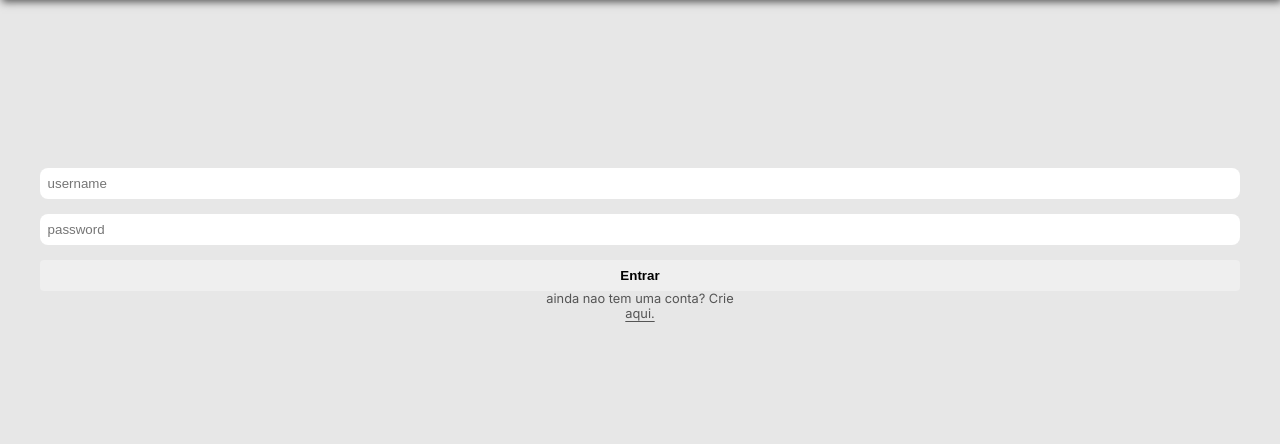
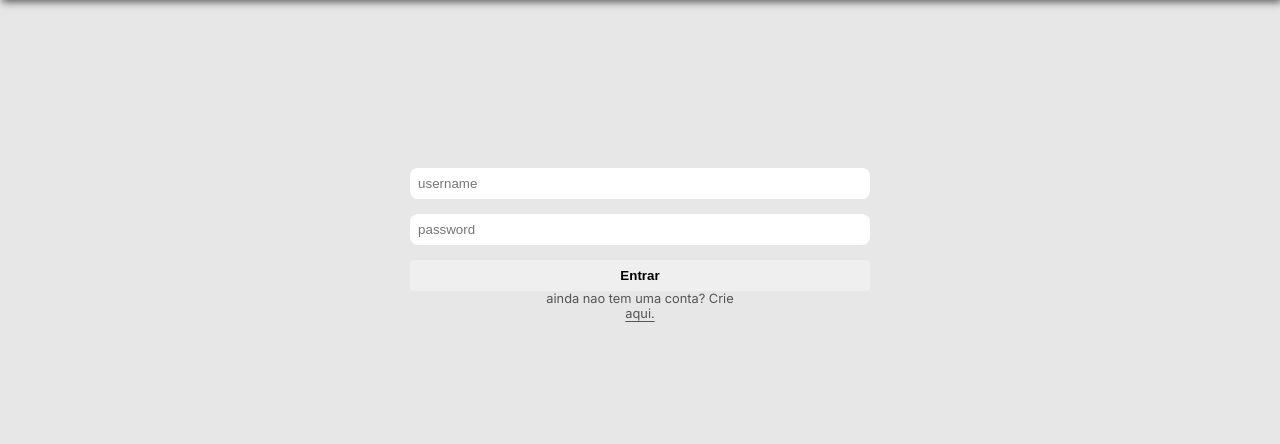
Before and after one commit to marssaljr/supreme-bassoon, a Django app: page /user/login in a window 1280 px wide. Shown: the part 64-508 px from the top of the page. Run offline with Django 4.2, Linux system fonts and the light colour scheme; style sheets or scripts are compiled from the project's sources; some libraries are stand-ins or nearby versions.

Commit message:
fix(style): responsive login form

```diff
--- a/templates/static/css/enter.css
+++ b/templates/static/css/enter.css
@@ -4,6 +4,7 @@
   font-size: 0.8rem;
   padding: 8px;
   margin-top: 20vh;
+  max-width: 500px;
 }
 
 .main form {
@@ -36,6 +37,7 @@
   border: none;
   font-weight: bold;
   cursor: pointer;
+  transition: all ease 300ms;
 }
 
 .main form button:hover {
--- a/templates/static/scss/enter.scss
+++ b/templates/static/scss/enter.scss
@@ -7,6 +7,7 @@ $primary: #FFa741;
 		font-size: 0.8rem;
 		padding: 8px;
 		margin-top: 20vh;
+		max-width: 500px;
 
 		form {
 				display: flex;
@@ -34,6 +35,7 @@ $primary: #FFa741;
 						border: none;
 						font-weight:bold;
 						cursor: pointer;
+						transition: all ease 300ms;
 						&:hover {
 								background-color: $primary;
 						}
```
